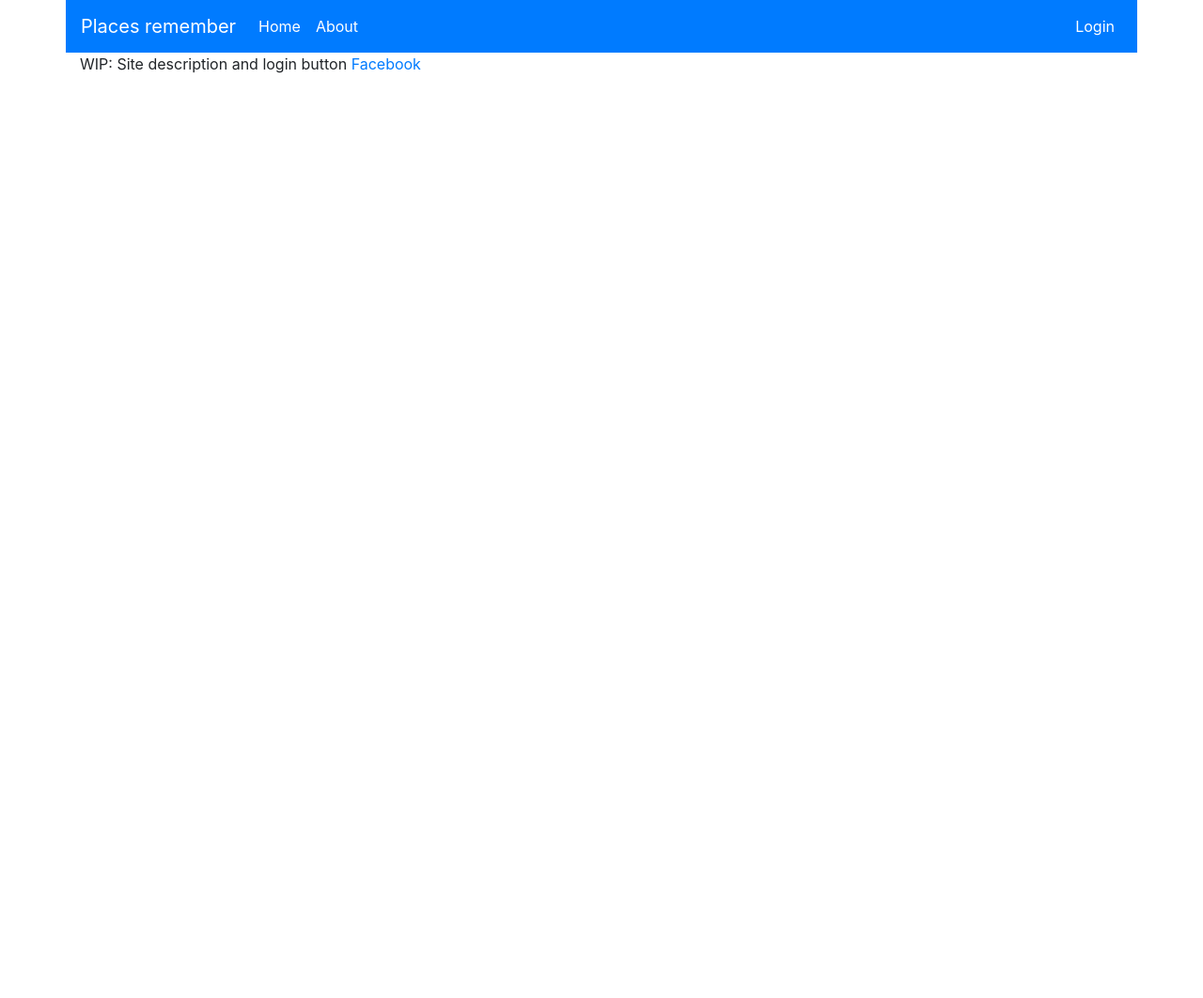
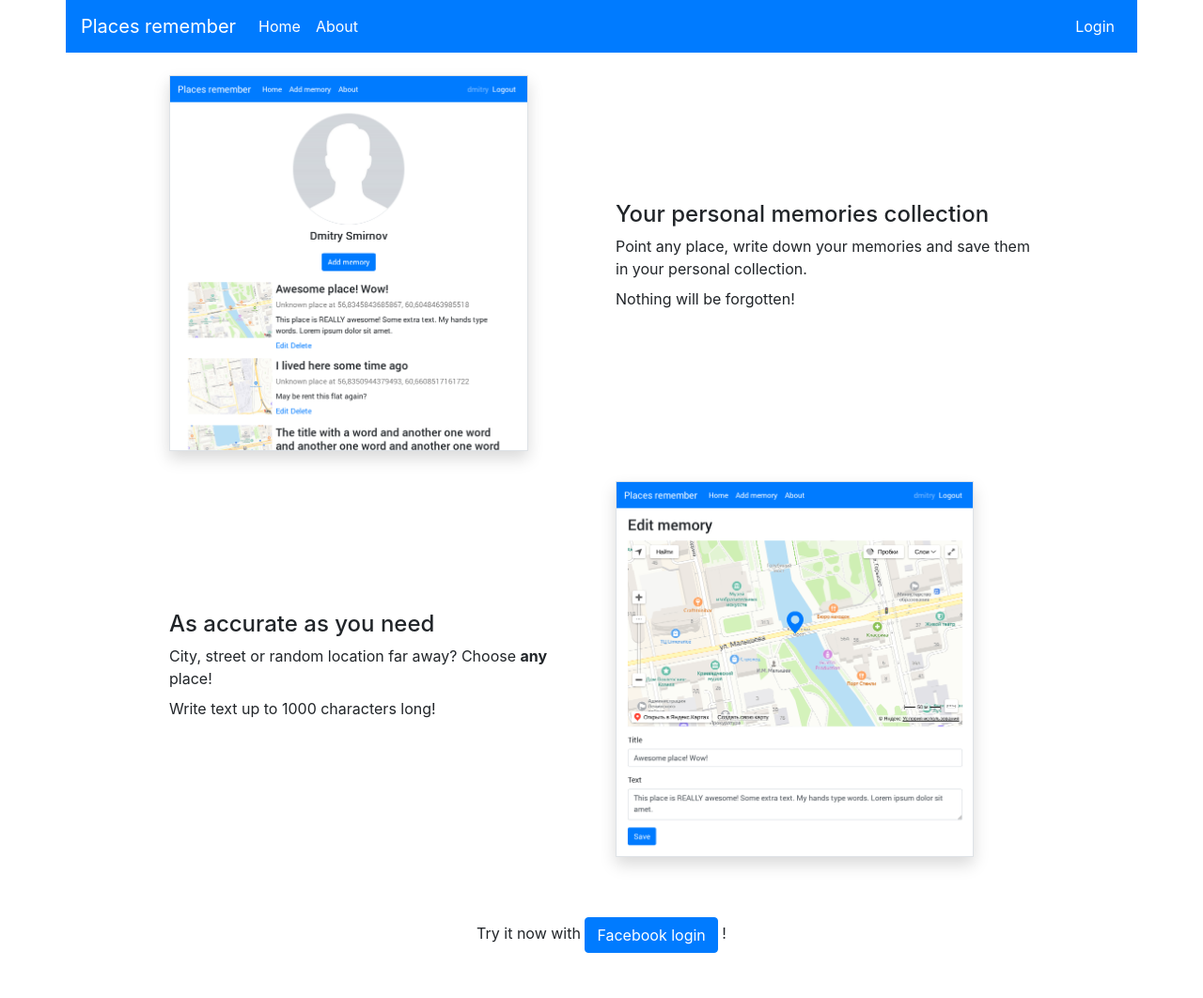
Before and after one commit to sda97ghb/interesnee_places_remember, a Django app: page / in a window 1280 px wide. Shown: the whole page at 94% size. Before the commit the page ends 78 px from the top, so only its background shows below. Run offline with Django 3.2, Linux system fonts and the light colour scheme; some libraries are stand-ins or nearby versions.

Commit message:
Add index page content + styles for not authenticated users

```diff
--- /dev/null
+++ b/places_remember/static/places_remember/css/index_not_authenticated.css
@@ -0,0 +1,13 @@
+@media (max-width: 992px) {
+    h4 {
+        font-size: 1.25rem;
+    }
+}
+
+p {
+    margin-bottom: 0.5rem;
+}
+
+.img-preview-big {
+    height: 400px;
+}
--- a/places_remember/templates/places_remember/index_not_authenticated.html
+++ b/places_remember/templates/places_remember/index_not_authenticated.html
@@ -1,9 +1,80 @@
 {% extends 'places_remember/base.html' %}
+{% load static %}
 {% load socialaccount %}
 
+{% block head_extra %}
+<link rel="stylesheet" href="{% static 'places_remember/css/index_not_authenticated.css' %}">
+{% endblock head_extra %}
+
 {% block content %}
-<div class="container">
-    WIP: Site description and login button
-    <a href="{% provider_login_url 'facebook' method='oauth2' %}">Facebook</a>
+<div class="container d-block d-lg-none">
+    <img class="w-100 mt-4 mb-3 border shadow-sm" src="{% static 'places_remember/img/preview/list_of_memories.png' %}"
+         alt="Your personal list of memories">
+    <h4>Your personal memories collection</h4>
+    <p>
+        Point any place, write down your memories and save them in your personal collection.
+    </p>
+    <p>
+        Nothing will be forgotten!
+    </p>
+    <img class="w-100 mt-3 mb-3 border shadow-sm" src="{% static 'places_remember/img/preview/memory_editing.png' %}"
+         alt="Memory editing: choose location on a map and write your memory down">
+    <h4>As accurate as you need</h4>
+    <p>
+        City, street or random location far away?
+        Choose <strong>any</strong> place!
+    </p>
+    <p>
+        Write text up to 1000 characters long!
+    </p>
+    <div class="row my-5">
+        <div class="col-auto mx-auto">
+            Try it now with
+            <a class="btn btn-primary" href="{% provider_login_url 'facebook' method='oauth2' %}">Facebook login</a>
+            !
+        </div>
+    </div>
+</div>
+<div class="container-xl d-none d-lg-block">
+    <div class="row align-items-center">
+        <div class="col-5 offset-1">
+            <img class="img-preview-big mt-4 mb-3 border shadow"
+                 src="{% static 'places_remember/img/preview/list_of_memories.png' %}"
+                 alt="Your personal list of memories">
+        </div>
+        <div class="col-5">
+            <h4>Your personal memories collection</h4>
+            <p>
+                Point any place, write down your memories and save them in your personal collection.
+            </p>
+            <p>
+                Nothing will be forgotten!
+            </p>
+        </div>
+    </div>
+    <div class="row align-items-center">
+        <div class="col-5 offset-1">
+            <h4>As accurate as you need</h4>
+            <p>
+                City, street or random location far away?
+                Choose <strong>any</strong> place!
+            </p>
+            <p>
+                Write text up to 1000 characters long!
+            </p>
+        </div>
+        <div class="col-5">
+            <img class="img-preview-big mt-3 mb-3 border shadow"
+                 src="{% static 'places_remember/img/preview/memory_editing.png' %}"
+                 alt="Memory editing: choose location on a map and write your memory down">
+        </div>
+    </div>
+    <div class="row my-5">
+        <div class="col-auto mx-auto">
+            Try it now with
+            <a class="btn btn-primary" href="{% provider_login_url 'facebook' method='oauth2' %}">Facebook login</a>
+            !
+        </div>
+    </div>
 </div>
 {% endblock content%}
```
Also changed, not shown: places_remember/static/places_remember/img/preview/list_of_memories.png (added), places_remember/static/places_remember/img/preview/memory_editing.png (added).
